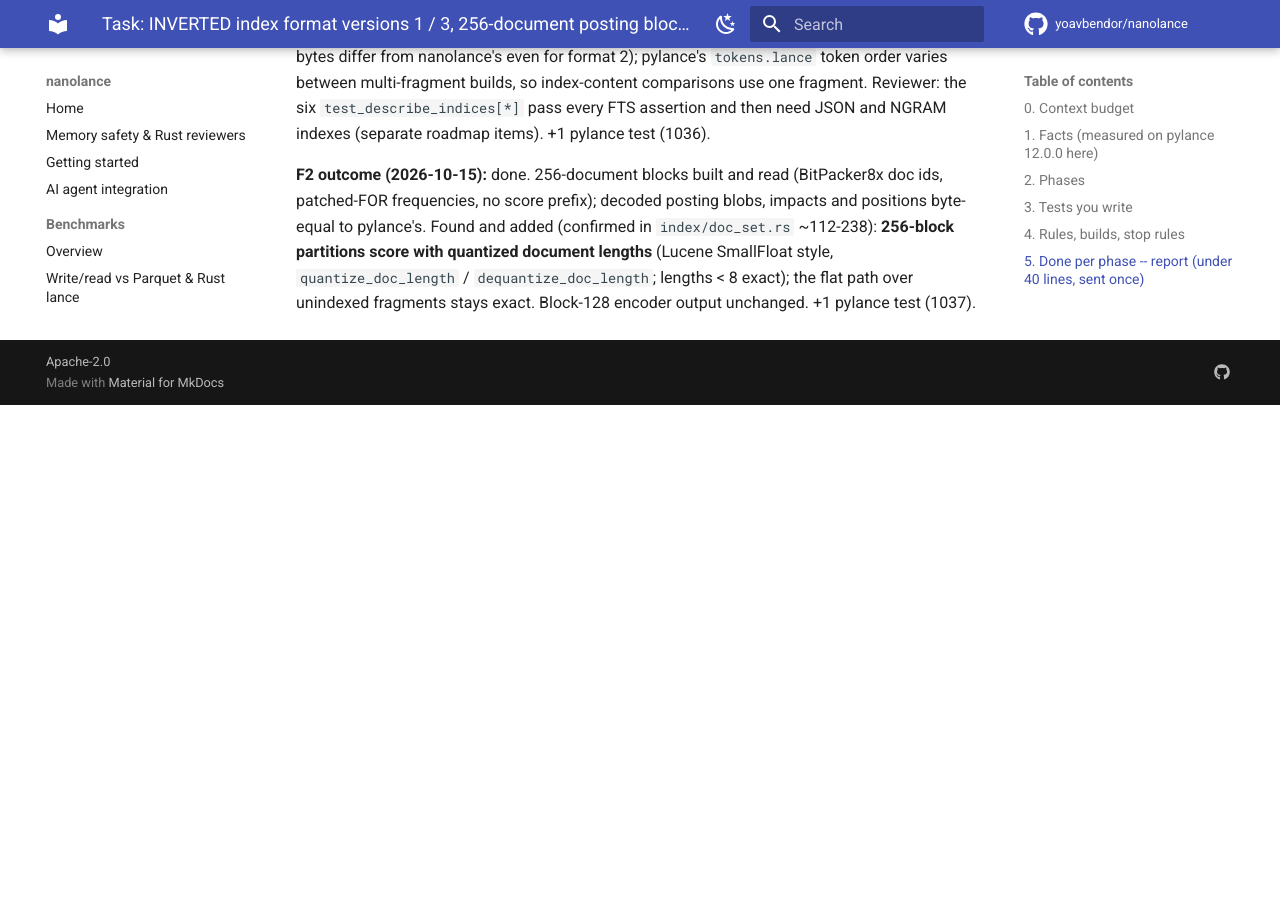
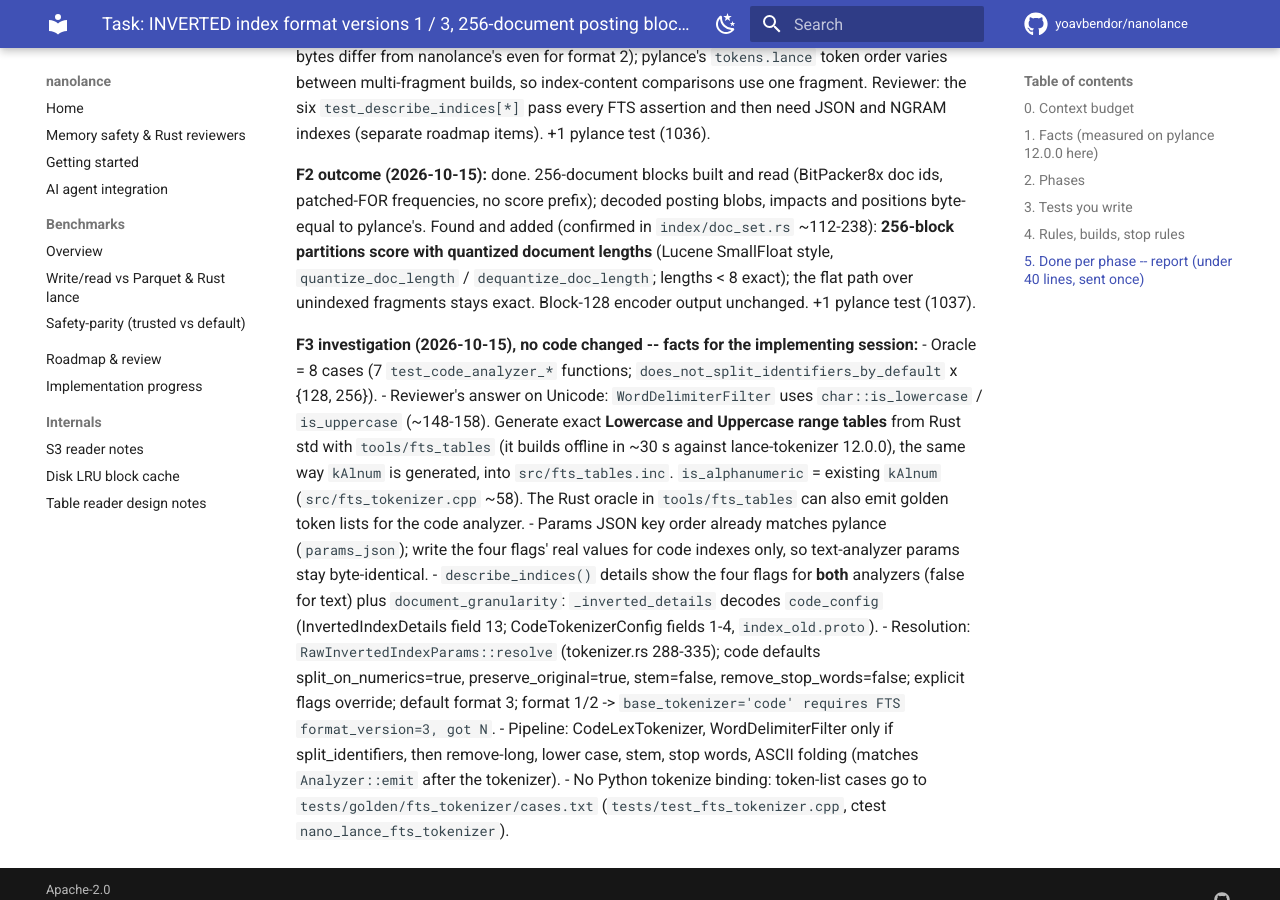
Before and after one commit to yoavbendor/nanolance, an MkDocs documentation site: the page built from docs/tasks/FTS_FORMATS.md, in a window 1280 px wide and 900 px high, scrolled down 3628 px. Built offline with MkDocs 1.6.1 and Material for MkDocs 9.7.7, drawn with Linux system fonts in a browser that asks for light colours; comment, search, counter and statistics services are not loaded; before the commit the page ends 4033 px from its top, so only the background shows below that.

Commit message:
FTS_FORMATS: F3 investigation facts and reviewer's answer
Co-Authored-By: Claude Opus 5.5 <noreply@anthropic.com>
Claude-Session: https://claude.ai/code/session_014PGy9PK68gHvyR8T1r5ueY

```diff
--- a/docs/tasks/FTS_FORMATS.md
+++ b/docs/tasks/FTS_FORMATS.md
@@ -139,3 +139,23 @@ Found and added (confirmed in `index/doc_set.rs` ~112-238): **256-block partitio
 quantized document lengths** (Lucene SmallFloat style, `quantize_doc_length` / `dequantize_doc_length`;
 lengths < 8 exact); the flat path over unindexed fragments stays exact. Block-128 encoder output
 unchanged. +1 pylance test (1037).
+
+**F3 investigation (2026-10-15), no code changed -- facts for the implementing session:**
+- Oracle = 8 cases (7 `test_code_analyzer_*` functions; `does_not_split_identifiers_by_default` x {128, 256}).
+- Reviewer's answer on Unicode: `WordDelimiterFilter` uses `char::is_lowercase` / `is_uppercase`
+  (~148-158). Generate exact **Lowercase and Uppercase range tables** from Rust std with
+  `tools/fts_tables` (it builds offline in ~30 s against lance-tokenizer 12.0.0), the same way `kAlnum`
+  is generated, into `src/fts_tables.inc`. `is_alphanumeric` = existing `kAlnum` (`src/fts_tokenizer.cpp`
+  ~58). The Rust oracle in `tools/fts_tables` can also emit golden token lists for the code analyzer.
+- Params JSON key order already matches pylance (`params_json`); write the four flags' real values for
+  code indexes only, so text-analyzer params stay byte-identical.
+- `describe_indices()` details show the four flags for **both** analyzers (false for text) plus
+  `document_granularity`: `_inverted_details` decodes `code_config` (InvertedIndexDetails field 13;
+  CodeTokenizerConfig fields 1-4, `index_old.proto`).
+- Resolution: `RawInvertedIndexParams::resolve` (tokenizer.rs 288-335); code defaults
+  split_on_numerics=true, preserve_original=true, stem=false, remove_stop_words=false; explicit flags
+  override; default format 3; format 1/2 -> `base_tokenizer='code' requires FTS format_version=3, got N`.
+- Pipeline: CodeLexTokenizer, WordDelimiterFilter only if split_identifiers, then remove-long, lower
+  case, stem, stop words, ASCII folding (matches `Analyzer::emit` after the tokenizer).
+- No Python tokenize binding: token-list cases go to `tests/golden/fts_tokenizer/cases.txt`
+  (`tests/test_fts_tokenizer.cpp`, ctest `nano_lance_fts_tokenizer`).
```
